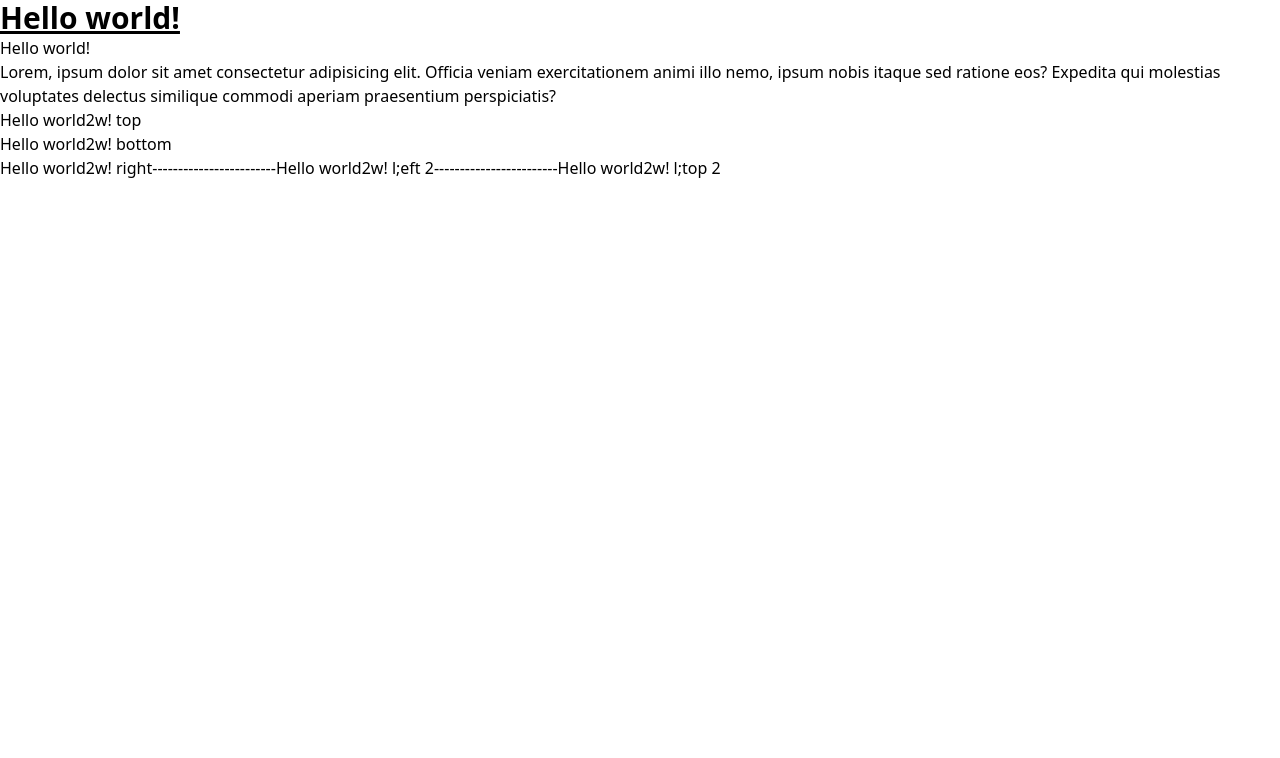
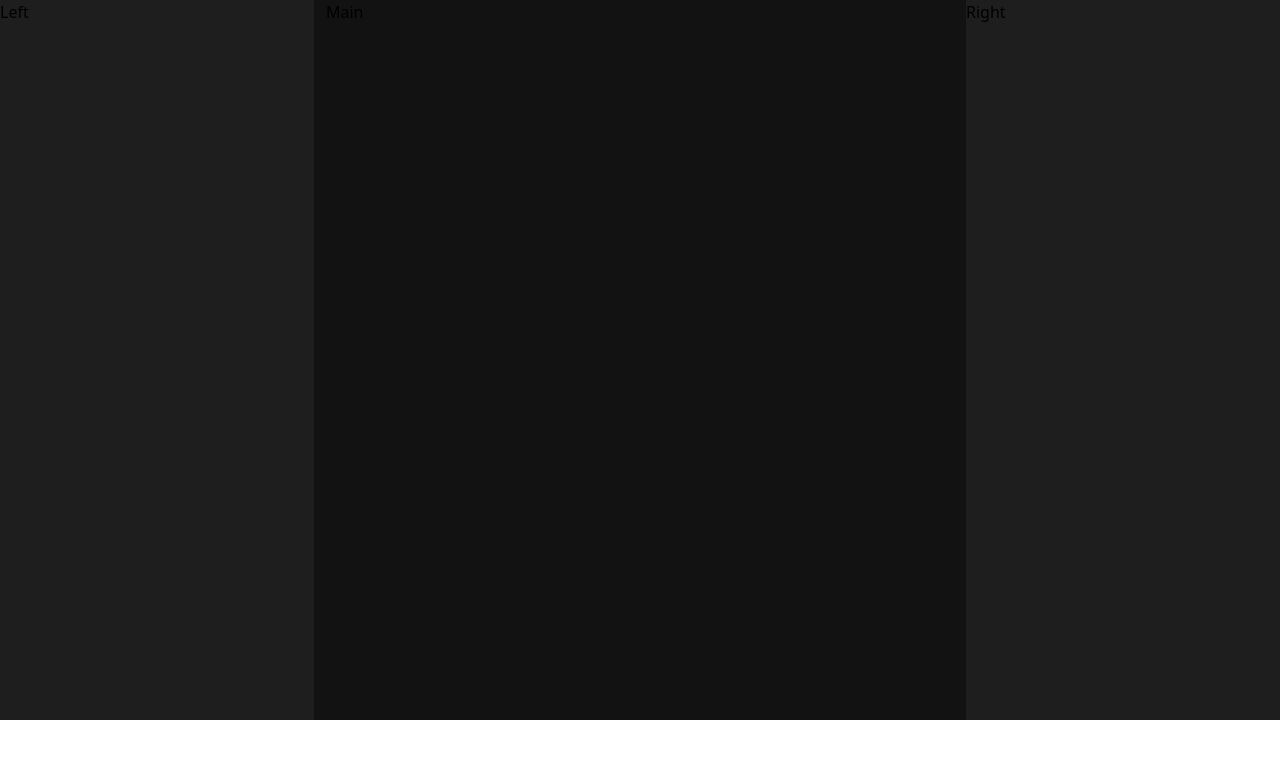
Before and after one commit to vyshnav4u/notebook, a React (Vite) app: page / in a window 1280 px wide. Shown: the top 758 px of the page. Built offline with nearby package versions, Linux system fonts and the light colour scheme.

Commit message:
feat: partial blog page

```diff
--- a/src/App.tsx
+++ b/src/App.tsx
@@ -1,39 +1,12 @@
 import React from 'react';
-import Tooltip, { EToolTipPosition } from './tooltip/Tooltip';
+import BlogPage from './component/BlogPage';
+
+
 
 const App = () => {
 	return (
 		<div>
-			<h1 className="text-3xl font-bold underline"> Hello world! </h1>
-			<Tooltip tooltipContent={{title: 'Konahamaru', body: 'Sarutobi ishji son Kona Hamaru'}} position={EToolTipPosition.TOP}>
-				<h1>Hello world!</h1>
-			</Tooltip>
-			<p>
-				Lorem, ipsum dolor sit amet consectetur adipisicing elit. Officia veniam
-				exercitationem animi illo nemo, ipsum nobis itaque sed ratione eos?
-				Expedita qui molestias voluptates delectus similique commodi aperiam
-				praesentium perspiciatis?
-			</p>
-			<Tooltip tooltipContent={{body: 'asdasdasd asdas asd'}} position={EToolTipPosition.TOP} >
-				<h1>Hello world2w! top</h1>
-			</Tooltip>
-			<br/>
-			<Tooltip tooltipContent={{body: 'asdasdasd asdas asd'}} position={EToolTipPosition.BOTTOM} >
-				<h1>Hello world2w! bottom</h1>
-			</Tooltip>
-			<br/>
-			<Tooltip tooltipContent={{body: 'asdasdasd asdas asd'}} position={EToolTipPosition.RIGHT} >
-				<h1>Hello world2w! right</h1>
-			</Tooltip>
-			<span>------------------------</span>
-			<Tooltip tooltipContent={{body: 'asdasdasd asdas asd'}} position={EToolTipPosition.LEFT} >
-				<h1>Hello world2w! l;eft 2</h1>
-			</Tooltip>
-			<span>------------------------</span>
-			<Tooltip tooltipContent={{body: 'asdasdasd asdas asd'}} position={EToolTipPosition.TOP} >
-				<h1>Hello world2w! l;top 2</h1>
-			</Tooltip>
-			<br/>
+			<BlogPage />
 		</div>
 	);
 };
--- /dev/null
+++ b/src/Temp.tsx
@@ -0,0 +1,41 @@
+import React from 'react'
+import Tooltip, { EToolTipPosition } from './tooltip/Tooltip'
+
+const Temp = () => {
+  return (
+    <div>
+
+<h1 className="text-3xl font-bold underline"> Hello world! </h1>
+			<Tooltip tooltipContent={{title: 'Konahamaru', body: 'Sarutobi ishji son Kona Hamaru'}} position={EToolTipPosition.TOP}>
+				<h1>Hello world!</h1>
+			</Tooltip>
+			<p>
+				Lorem, ipsum dolor sit amet consectetur adipisicing elit. Officia veniam
+				exercitationem animi illo nemo, ipsum nobis itaque sed ratione eos?
+				Expedita qui molestias voluptates delectus similique commodi aperiam
+				praesentium perspiciatis?
+			</p>
+			<Tooltip tooltipContent={{body: 'asdasdasd asdas asd'}} position={EToolTipPosition.TOP} >
+				<h1>Hello world2w! top</h1>
+			</Tooltip>
+			<br/>
+			<Tooltip tooltipContent={{body: 'asdasdasd asdas asd'}} position={EToolTipPosition.BOTTOM} >
+				<h1>Hello world2w! bottom</h1>
+			</Tooltip>
+			<br/>
+			<Tooltip tooltipContent={{body: 'asdasdasd asdas asd'}} position={EToolTipPosition.RIGHT} >
+				<h1>Hello world2w! right</h1>
+			</Tooltip>
+			<span>------------------------</span>
+			<Tooltip tooltipContent={{body: 'asdasdasd asdas asd'}} position={EToolTipPosition.LEFT} >
+				<h1>Hello world2w! l;eft 2</h1>
+			</Tooltip>
+			<span>------------------------</span>
+			<Tooltip tooltipContent={{body: 'asdasdasd asdas asd'}} position={EToolTipPosition.TOP} >
+				<h1>Hello world2w! l;top 2</h1>
+			</Tooltip>
+    </div>
+  )
+}
+
+export default Temp
--- /dev/null
+++ b/src/component/BlogPage.css
@@ -0,0 +1,19 @@
+.blog-page{
+    display: flex;
+    gap: 12px;
+    flex-direction: row;
+    min-height: 90vh;
+    width: 100%;
+}
+
+.left-sidebar{
+ width: 25%;
+}
+
+.right-sidebar{
+    width: 25%;
+}
+
+.main{
+    width: 50%;
+}
--- /dev/null
+++ b/src/component/BlogPage.tsx
@@ -0,0 +1,29 @@
+import React from 'react'
+import "./BlogPage.css"
+
+const LEFT_SIDEBAR_WIDTH = 25;
+const RIGHT_SIDEBAR_WIDTH = 25;
+const CONTENT_WIDTH = 50;
+
+const colorPalette = {
+	primary: '#bb86fc',
+	secondary: '#03dac5',
+	background: '#121212',
+	secondaryBackground: '#1e1e1e',
+	font: '#e1e1e1'
+}
+
+const containerStyle:React.CSSProperties = {background: colorPalette.background};
+const sidebarStyle:React.CSSProperties = {background: colorPalette.secondaryBackground};
+
+const BlogPage = () => {
+  return (
+    <div className='blog-page' style={containerStyle}>
+        <aside className='left-sidebar' style={sidebarStyle}> Left</aside>
+        <main className='main'> Main </main>
+        <aside className='right-sidebar' style={sidebarStyle}> Right </aside>
+    </div>
+  )
+}
+
+export default BlogPage
```
